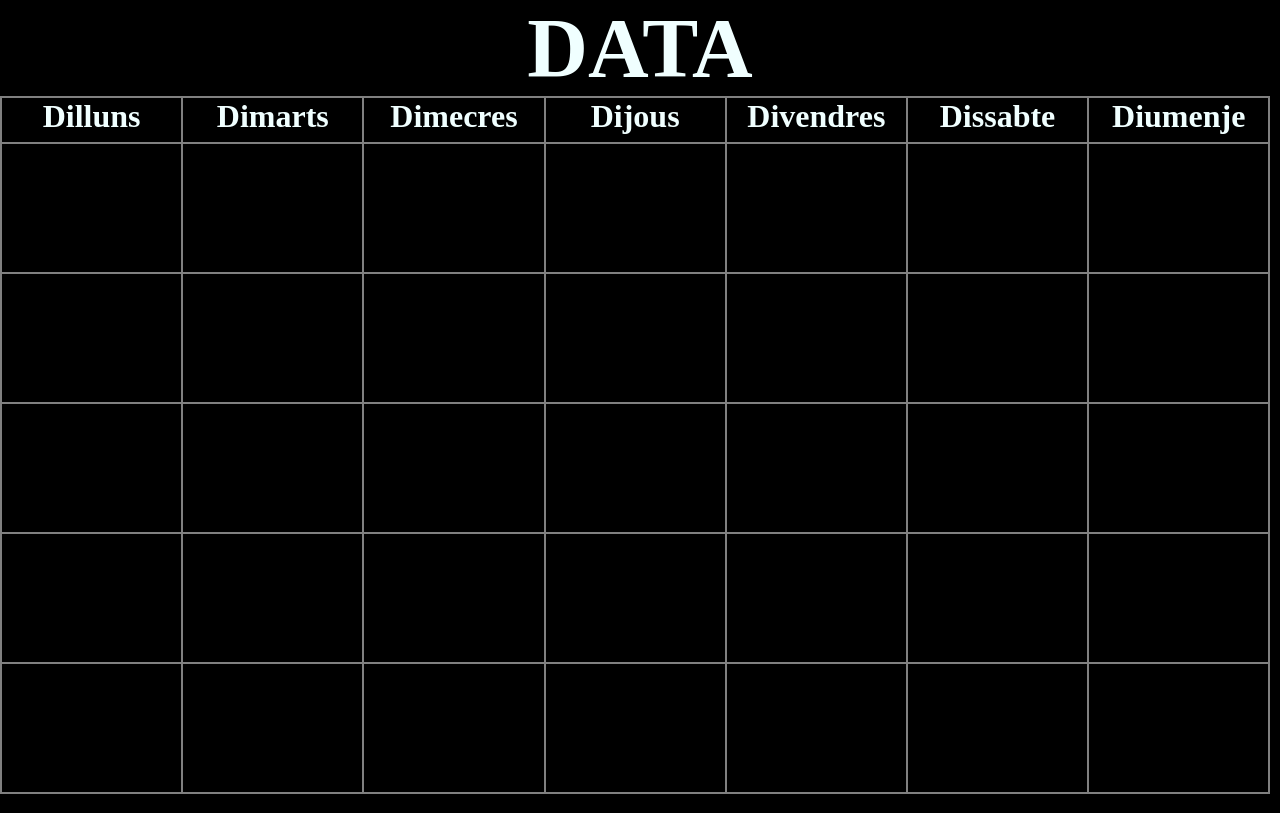
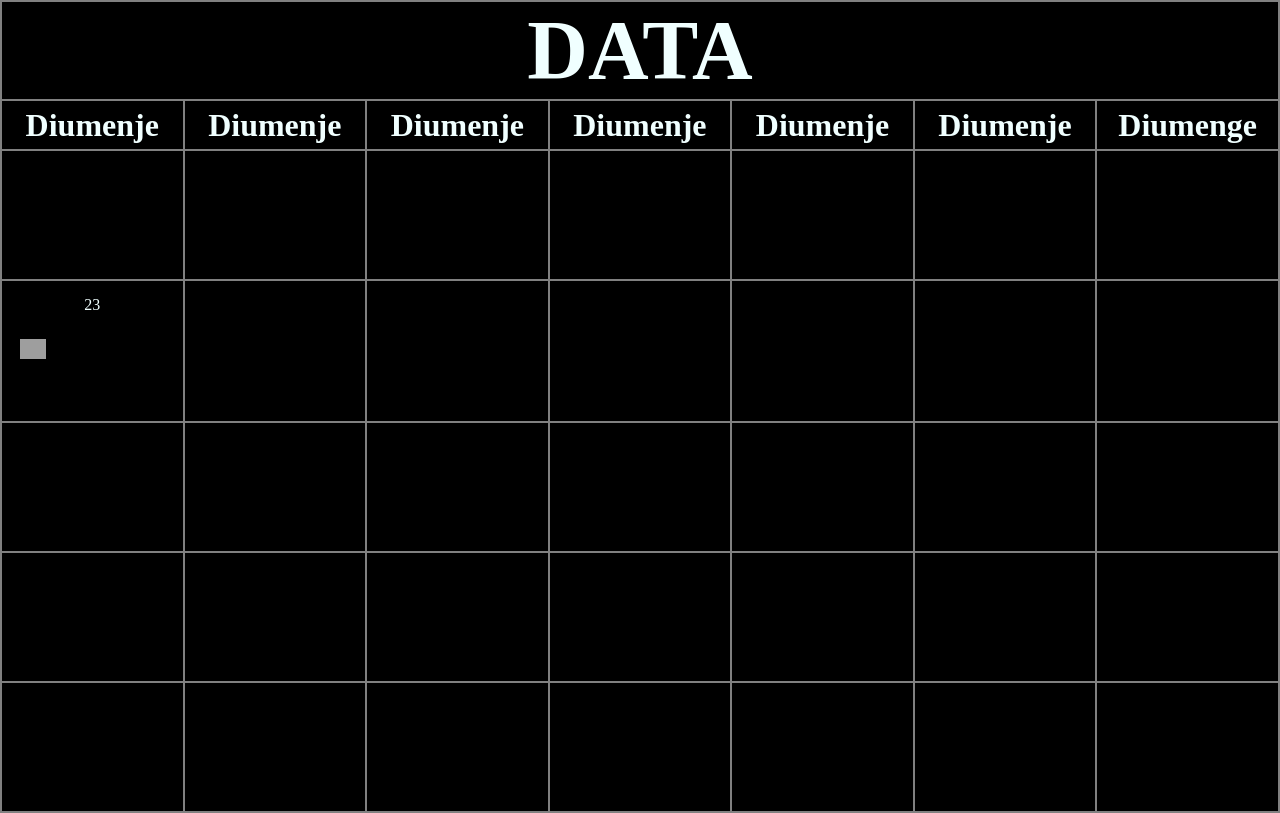
Before and after one commit to Drus008/ChronoDistroDesk, a plain HTML site: page Calenadri/Pàgina mes/calendari.html in a window 1280 px wide. Drawn offline with Linux system fonts and the light colour scheme; grey boxes are pictures that could not be loaded.

```diff
--- a/Calenadri/Pàgina mes/calendari.css
+++ b/Calenadri/Pàgina mes/calendari.css
@@ -12,7 +12,7 @@
     left: 0;
 }
 
-#titol {
+.titol {
     width: 100vw;
     height: 12vh;
 }
@@ -25,6 +25,21 @@
     font-size:10.5vh;
 }
 
+img {
+    width: 2vw;
+}
+
+.dia {
+    background-color: black;
+}
+
+.diaCol{
+    text-align: center;
+    height: 5.5vh;
+    width: 4.5vw;
+    margin: 0 0 0 0;
+}
+
 h2 {
     background-color: black;
     color: azure;
@@ -35,6 +50,8 @@
 
 table {
     background: gray;
+    margin: 0 0 0 0;
+    padding: 0 0 0 0;
 }
 
 tr {
@@ -44,14 +61,28 @@
 
 td {
     padding: 0 0 0 0;
+    margin: 0 0 0 0;
+    position: relative;
 }
 
 .diaSetmana {
     width: 14vw;
-    height: 5.5vh;
+    height: 6vh;
+}
+
+#Prova {
+    background-color: blue;
+    width: 42vw;
+    height: 2vh;
+    bottom: 1vh;
+    left: 1vw;
+    position: absolute;
+    border-radius: 1vh;
+
 }
 
 .casellaDia {
     width: 14vw;
     height: 16vh;
+    margin: 0 0 0 0;
 }
--- a/Calenadri/Pàgina mes/calendari.html
+++ b/Calenadri/Pàgina mes/calendari.html
@@ -9,231 +9,169 @@
 <body>
     <script src="calendari.js"></script>
     <div class="pag">
-        <div id="titol">
-            <h1>DATA</h1>
-        </div>
         <table>
             <tr>
-                <td>
-                    <div class="diaSetmana">
-                        <h2>Dilluns</h2>
-                    </div>
-                </td>
-                <td>
-                    <div class="diaSetmana">
-                        <h2>Dimarts</h2>
-                    </div>
-                </td>
-                <td>
-                    <div class="diaSetmana">
-                        <h2>Dimecres</h2>
-                    </div>
-                </td>
-                <td>
-                    <div class="diaSetmana">
-                        <h2>Dijous</h2>
-                    </div>
-                </td>
-                <td>
-                    <div class="diaSetmana">
-                        <h2>Divendres</h2>
-                    </div>
-                </td>
-                <td>
-                    <div class="diaSetmana">
-                        <h2>Dissabte</h2>
-                    </div>
-                </td>
-                <td>
-                    <div class="diaSetmana">
-                        <h2>Diumenje</h2>
-                    </div>
+                <td colspan="7" class="titol">
+                    <h1>DATA</h1>
                 </td>
             </tr>
             <tr>
-                <td>
-                    <div class="casellaDia">
-
-                    </div>
+                <td class="diaSetmana">
+                    <h2>Diumenje</h2>
                 </td>
-                <td>
-                    <div class="casellaDia">
-
-                    </div>
+                <td class="diaSetmana">
+                    <h2>Diumenje</h2>
                 </td>
-                <td>
-                    <div class="casellaDia">
-
-                    </div>
+                <td class="diaSetmana">
+                    <h2>Diumenje</h2>
                 </td>
-                <td>
-                    <div class="casellaDia">
-
-                    </div>
+                <td class="diaSetmana">
+                    <h2>Diumenje</h2>
                 </td>
-                <td>
-                    <div class="casellaDia">
-
-                    </div>
+                <td class="diaSetmana">
+                    <h2>Diumenje</h2>
                 </td>
-                <td>
-                    <div class="casellaDia">
-
-                    </div>
+                <td class="diaSetmana">
+                    <h2>Diumenje</h2>
                 </td>
-                <td>
-                    <div class="casellaDia">
-
-                    </div>
+                <td class="diaSetmana">
+                    <h2>Diumenge</h2>
                 </td>
             </tr>
             <tr>
-                <td>
-                    <div class="casellaDia">
+                <td class="casellaDia">
 
-                    </div>
                 </td>
-                <td>
-                    <div class="casellaDia">
+                <td class="casellaDia">
 
-                    </div>
                 </td>
-                <td>
-                    <div class="casellaDia">
+                <td class="casellaDia">
 
-                    </div>
                 </td>
-                <td>
-                    <div class="casellaDia">
+                <td class="casellaDia">
 
-                    </div>
                 </td>
-                <td>
-                    <div class="casellaDia">
+                <td class="casellaDia">
 
-                    </div>
                 </td>
-                <td>
-                    <div class="casellaDia">
+                <td class="casellaDia">
 
-                    </div>
                 </td>
-                <td>
-                    <div class="casellaDia">
+                <td class="casellaDia">
 
-                    </div>
                 </td>
             </tr>
             <tr>
-                <td>
-                    <div class="casellaDia">
+                <td class="casellaDia">
+                    <table class="dia">
+                        <tr class="diaFill">
+                            <td class="diaCol" colspan="3">23</td>
+                        </tr>
+                        <tr class="diaFil">
+                            <td class="diaCol">
+                                <img src="https://static.vecteezy.com/system/resources/previews/012/042/292/original/warning-sign-icon-transparent-background-free-png.png"/>
+                            </td>
+                            <td class="diaCol"></td>
+                            <td class="diaCol"></td>
+                        </tr>
+                        <tr class="diaFil">
+                            <td class="diaCol"></td>
+                            <td class="diaCol"></td>
+                            <td class="diaCol"></td>
+                        </tr>
+                    </table>
+                </td>
+                <td class="casellaDia">
 
-                    </div>
                 </td>
-                <td>
-                    <div class="casellaDia">
+                <td class="casellaDia">
 
-                    </div>
                 </td>
-                <td>
-                    <div class="casellaDia">
+                <td class="casellaDia">
 
-                    </div>
                 </td>
-                <td>
-                    <div class="casellaDia">
+                <td class="casellaDia">
 
-                    </div>
                 </td>
-                <td>
-                    <div class="casellaDia">
+                <td class="casellaDia">
 
-                    </div>
                 </td>
-                <td>
-                    <div class="casellaDia">
+                <td class="casellaDia">
 
-                    </div>
                 </td>
-                <td>
-                    <div class="casellaDia">
 
-                    </div>
-                </td>
             </tr>
             <tr>
-                <td>
-                    <div class="casellaDia">
+                <td class="casellaDia">
 
-                    </div>
                 </td>
-                <td>
-                    <div class="casellaDia">
+                <td class="casellaDia">
 
-                    </div>
                 </td>
-                <td>
-                    <div class="casellaDia">
+                <td class="casellaDia">
 
-                    </div>
                 </td>
-                <td>
-                    <div class="casellaDia">
+                <td class="casellaDia">
 
-                    </div>
                 </td>
-                <td>
-                    <div class="casellaDia">
+                <td class="casellaDia">
 
-                    </div>
                 </td>
-                <td>
-                    <div class="casellaDia">
+                <td class="casellaDia">
 
-                    </div>
                 </td>
-                <td>
-                    <div class="casellaDia">
+                <td class="casellaDia">
 
-                    </div>
                 </td>
+
             </tr>
             <tr>
-                <td>
-                    <div class="casellaDia">
+                <td class="casellaDia">
 
-                    </div>
                 </td>
-                <td>
-                    <div class="casellaDia">
+                <td class="casellaDia">
 
-                    </div>
                 </td>
-                <td>
-                    <div class="casellaDia">
+                <td class="casellaDia">
 
-                    </div>
                 </td>
-                <td>
-                    <div class="casellaDia">
+                <td class="casellaDia">
 
-                    </div>
                 </td>
-                <td>
-                    <div class="casellaDia">
+                <td class="casellaDia">
 
-                    </div>
                 </td>
-                <td>
-                    <div class="casellaDia">
+                <td class="casellaDia">
 
-                    </div>
                 </td>
-                <td>
-                    <div class="casellaDia">
+                <td class="casellaDia">
 
-                    </div>
                 </td>
+
+            </tr>
+            <tr>
+                <td class="casellaDia">
+
+                </td>
+                <td class="casellaDia">
+
+                </td>
+                <td class="casellaDia">
+
+                </td>
+                <td class="casellaDia">
+
+                </td>
+                <td class="casellaDia">
+
+                </td>
+                <td class="casellaDia">
+
+                </td>
+                <td class="casellaDia">
+
+                </td>
+
             </tr>
         </table>
 
--- /dev/null
+++ b/Cració de pag/calendari.css
@@ -0,0 +1,93 @@
+body{
+    overflow: hidden;
+    background-color: black;
+}
+
+.pag {
+    position: absolute;
+    width: 100vw;
+    height: 100vh;
+    transition: transform 1s cubic-bezier(0,.25,0,1.0);
+    top: 0;
+    left: 0;
+}
+
+.titol {
+    background-color: black;
+    width: 100vw;
+    height: 9vh;
+    text-align: center;
+    font-size: 7vh;
+}
+
+table {
+    margin: 0 0 0 0;
+    padding: 0 0 0 0;
+}
+
+td {
+    color: azure;
+    padding: 0px;
+}
+
+.diaSetmana {
+    background-color: black;
+    width: 14vw;
+    height: 6vh;
+    text-align: center;
+    font-size: 4vh;
+}
+
+.casellaDia {
+    background-color: black;
+    width: 14vw;
+    height: 16vh;
+    text-align: center;
+    font-size: 8vh;
+}
+
+
+.taulaMes {
+    background: gray;
+    border-spacing: 2px;
+}
+
+.casellaImportantDia {
+    width: 6vw;
+    height: 11.5vh;
+
+}
+
+.circuloRojo {
+    margin: auto;
+    width: auto;
+    height: 9vh;
+    width: 9vh;
+    background-color: #b00020;
+    border-radius: 50%;
+}
+
+.casellaNumDia {
+    background: none;
+    font-size: 4vh;
+    width: 14vw;
+    height: 4.5vh;
+}
+
+.casellaIconoDia {
+    width: 4vw;
+    height: 5.75vh;
+}
+
+.taulaDiaMes {
+    border-spacing: 0px;
+}
+
+
+.setmanaActual {
+    background-color: rgb(25, 25, 25);
+}
+
+.diaDeSetmanaActual {
+    background-color: rgb(25, 25, 25);
+}
```
Also changed, not shown: Cració de pag/calendari.html (added, +14 -0 lines), Cració de pag/calendari.js (added, +109 -0 lines).
